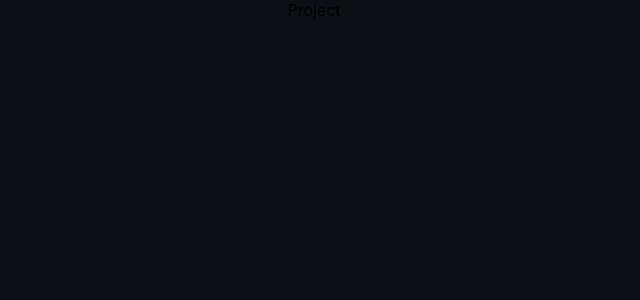
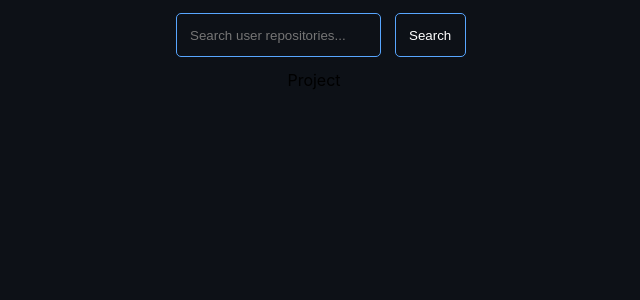
Before and after one commit to kalibir/github-user-search, a React (Create React App) app in the folder github-user-search/: page / in a window 1280 px wide. Shown: the top 300 px of the page, without its empty margins (326-966 px from the left). Built offline with nearby package versions, Linux system fonts and the light colour scheme.

Commit message:
styled search bar

```diff
--- a/github-user-search/src/components/SearchBar/index.js
+++ b/github-user-search/src/components/SearchBar/index.js
@@ -1 +1,13 @@
 import React from "react";
+import "./styles.css";
+
+const SearchBar = () => {
+	return (
+		<form className='search-form'>
+			<input className='search-bar' placeholder='Search user repositories...' />
+			<button className='search-button'>Search</button>
+		</form>
+	);
+};
+
+export default SearchBar;
--- a/github-user-search/src/components/SearchBar/styles.css
+++ b/github-user-search/src/components/SearchBar/styles.css
@@ -0,0 +1,22 @@
+.search-bar {
+	border: 1px solid #58a6ff;
+	background-color: transparent;
+	padding: 1em;
+	margin: 1em;
+	color: #fff;
+	border-radius: 5px;
+}
+
+.search-button {
+	background-color: transparent;
+	border: 1px solid #58a6ff;
+	color: #fff;
+	padding: 1em;
+	border-radius: 5px;
+	cursor: pointer;
+}
+
+.search-button:hover {
+	color: #fff;
+	background-color: #58a6ff;
+}
--- a/github-user-search/src/components/Wrapper/index.js
+++ b/github-user-search/src/components/Wrapper/index.js
@@ -1,8 +1,11 @@
 import React from "react";
 import "./styles.css";
+import SearchBar from "../SearchBar";
+
 const Wrapper = () => {
 	return (
 		<div className='main'>
+			<SearchBar />
 			<div className='repo-wrapper'>
 				<div className='repos'>Project</div>
 			</div>
```
